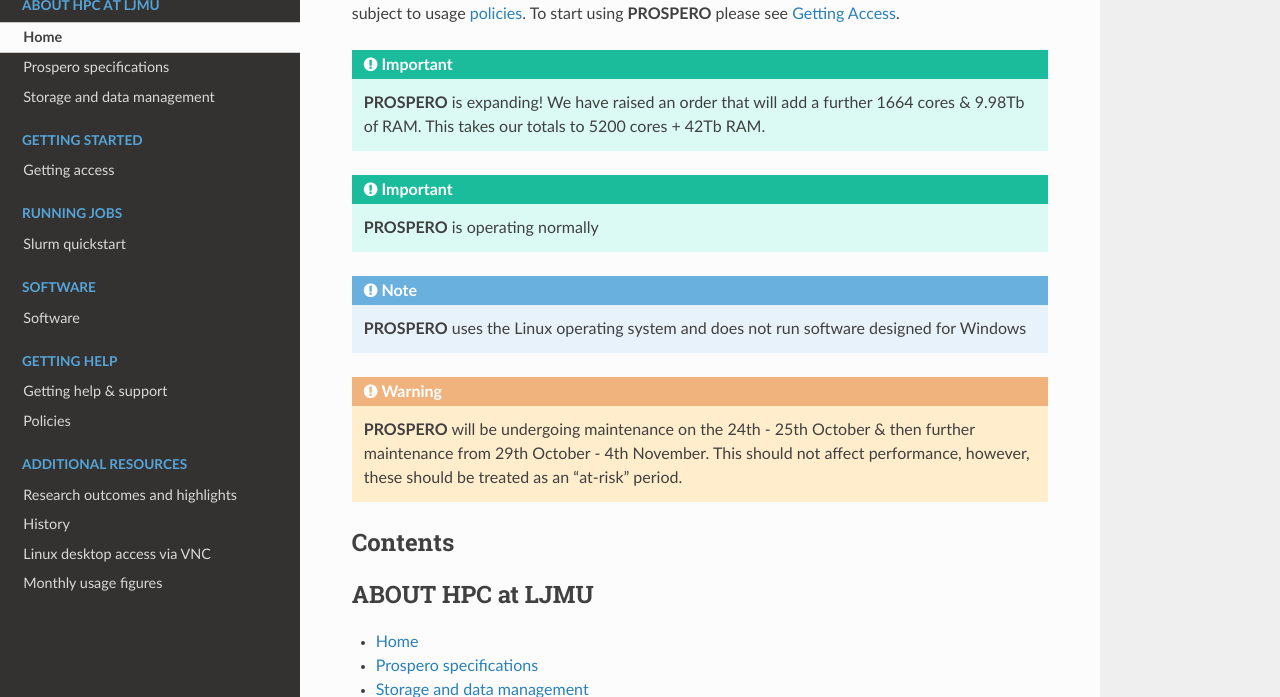
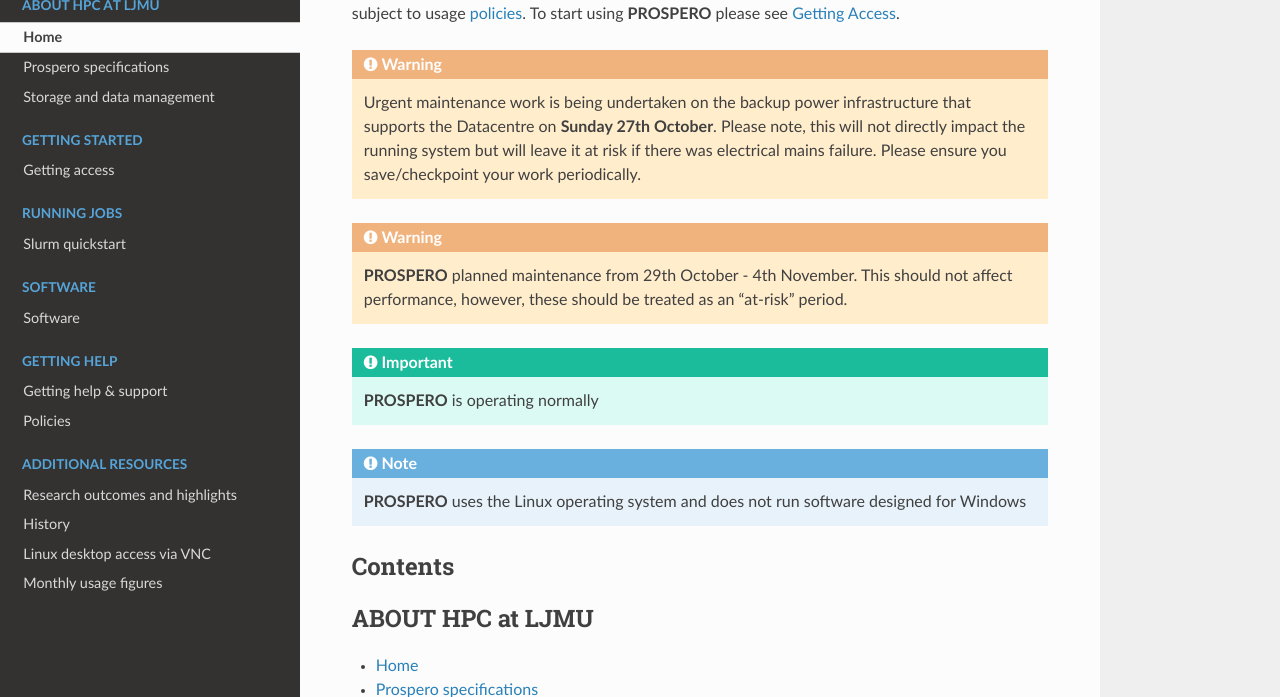
Before and after one commit to astrcrai/prospero-docs, a Sphinx documentation site: the page built from docs/source/index.rst, in a window 1280 px wide and 900 px high, scrolled down 721 px, cut to the strip 203-900 px from the top of the window. Built offline with Sphinx 7.4.7 and the Read the Docs theme 3.1.0, drawn with Linux system fonts in a browser that asks for light colours.

Commit message:
Update index.rst

```diff
--- a/docs/source/index.rst
+++ b/docs/source/index.rst
@@ -11,9 +11,13 @@
 
 **PROSPERO** is available for use by all research staff and postgraduate research students at LJMU, subject to usage `policies <https://prospero-docs.readthedocs.io/en/latest/policies.html>`_. To start using **PROSPERO** please see `Getting Access <https://prospero-docs.readthedocs.io/en/latest/access.html>`_.
 
-.. IMPORTANT::
+.. WARNING::
 
-   **PROSPERO** is expanding! We have raised an order that will add a further 1664 cores & 9.98Tb of RAM. This takes our totals to 5200 cores + 42Tb RAM.
+   Urgent maintenance work is being undertaken on the backup power infrastructure that supports the Datacentre on **Sunday 27th October**. Please note, this will not directly impact the running system but will leave it at risk if there was electrical mains failure. Please ensure you save/checkpoint your work periodically.
+
+.. WARNING::
+
+   **PROSPERO** planned maintenance from 29th October - 4th November. This should not affect performance, however, these should be treated as an "at-risk" period.
 
 .. IMPORTANT::
 
@@ -23,9 +27,6 @@
 
    **PROSPERO** uses the Linux operating system and does not run software designed for Windows
 
-.. WARNING::
-
-   **PROSPERO** will be undergoing maintenance on the 24th - 25th October & then further maintenance from 29th October - 4th November. This should not affect performance, however, these should be treated as an "at-risk" period.
 
 Contents
 --------
```
